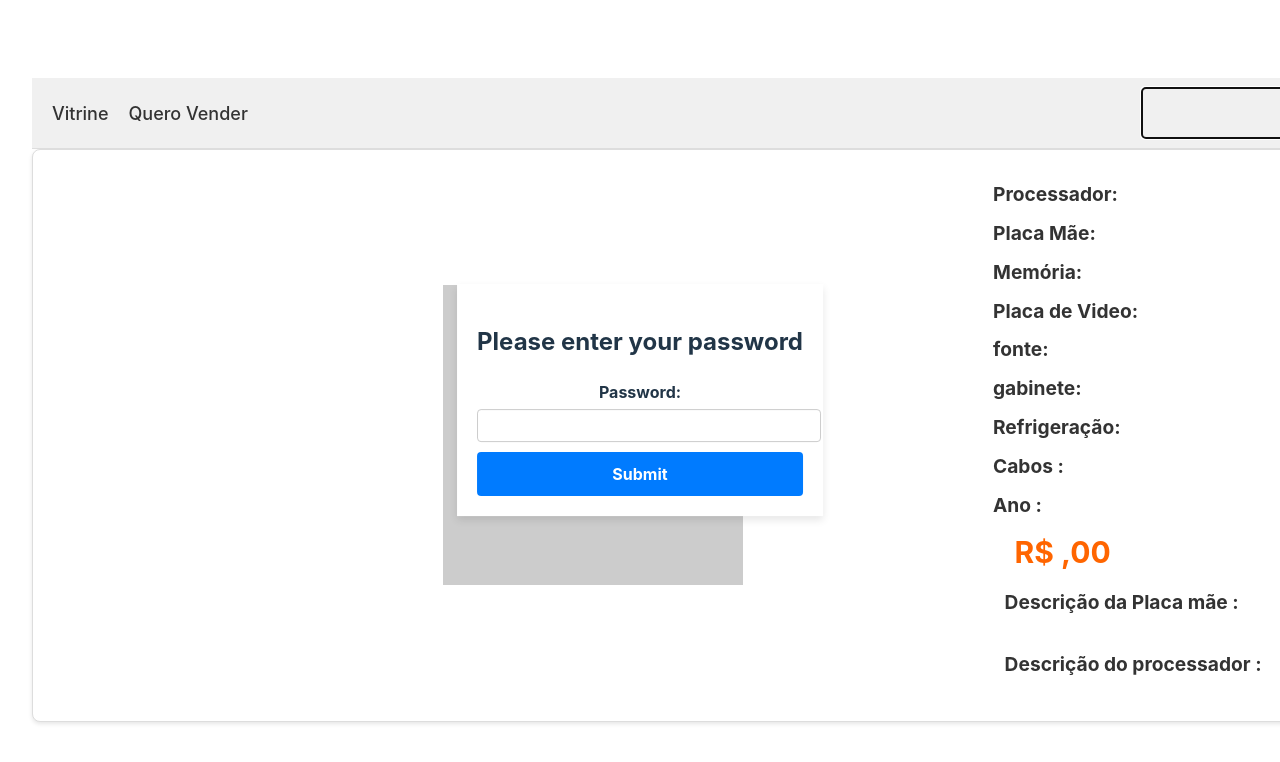
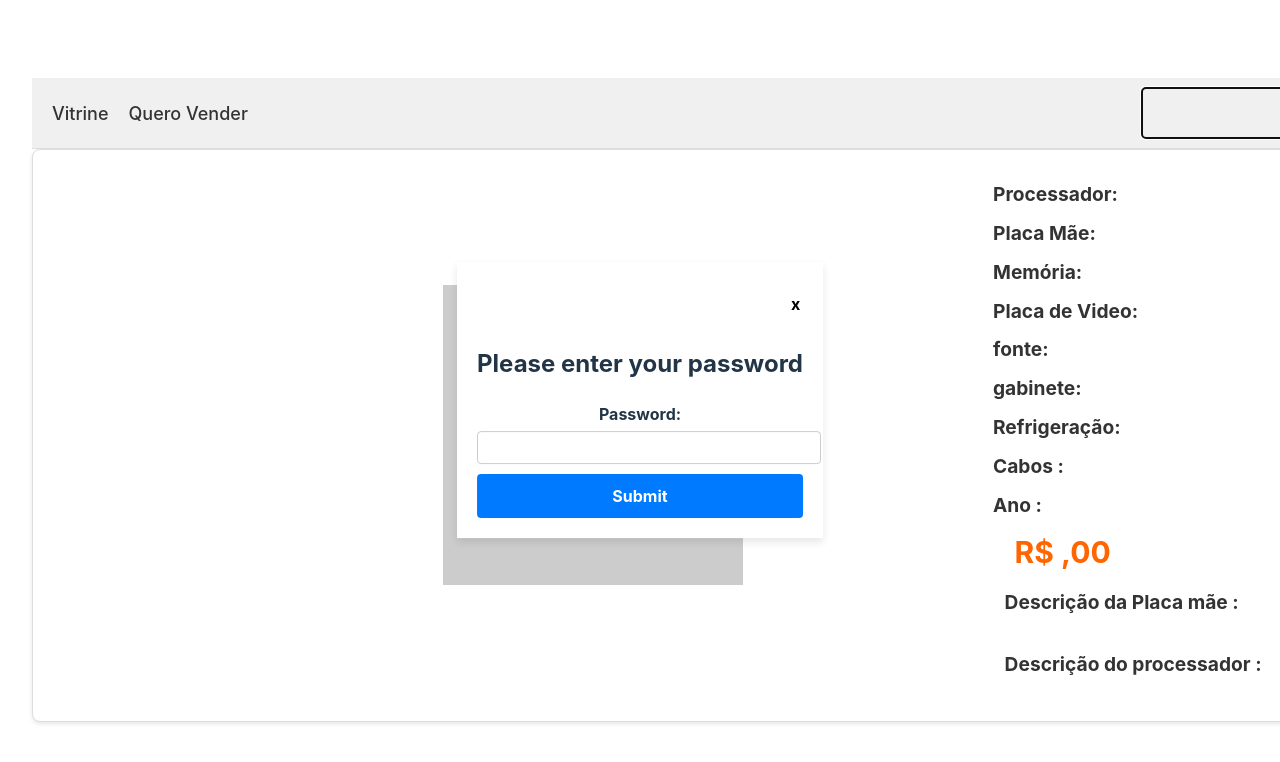
Before and after one commit to valmyrtavares/dragon.io, a React (Vite) app: page /singleProduct/1 in a window 1280 px wide. Both pictures are taken after a click on the button 1217 px from the left and 113 px from the top of the page. Shown: the top 762 px of the page. Built offline with nearby package versions, Linux system fonts and the light colour scheme.

Commit message:
it was implemented a close button in login popup

```diff
--- /dev/null
+++ b/src/assets/style/CloseButton.module.scss
@@ -0,0 +1,11 @@
+ .containerCloseBtn {
+     display: flex;
+     justify-content: end;
+
+     .closeButton {
+         background: transparent;
+         color: black;
+         width: 20px;
+     }
+
+ }
--- a/src/assets/style/Login.module.scss
+++ b/src/assets/style/Login.module.scss
@@ -21,4 +21,5 @@
         border: 1px solid #ccc;
         border-radius: 4px;
     }
+
 }
--- /dev/null
+++ b/src/components/CloseButton.jsx
@@ -0,0 +1,19 @@
+import styles from '../assets/style/CloseButton.module.scss';
+import PropTypes from 'prop-types';
+
+const CloseButton = ({ setOpenClose }) => {
+  return (
+    <div className={styles.containerCloseBtn}>
+      <button
+        className={styles.closeButton}
+        onClick={() => setOpenClose(false)}
+      >
+        x
+      </button>
+    </div>
+  );
+};
+CloseButton.propTypes = {
+  setOpenClose: PropTypes.func.isRequired,
+};
+export default CloseButton;
--- a/src/components/forms/Login.jsx
+++ b/src/components/forms/Login.jsx
@@ -2,6 +2,7 @@ import PropTypes from 'prop-types';
 import styles from '../../assets/style/Login.module.scss';
 import React, { useContext } from 'react';
 import { GlobalContext } from '../../GlobalContext'; //
+import CloseButton from '../CloseButton';
 
 const Login = ({ setOpenClose }) => {
   const [password, setPassword] = React.useState('');
@@ -33,6 +34,7 @@ const Login = ({ setOpenClose }) => {
 
   return (
     <div className={styles.container}>
+      <CloseButton setOpenClose={setOpenClose} />
       <h2>Please enter your password</h2>
       <form onSubmit={handleSubmit}>
         <label className={styles.label}>
```
